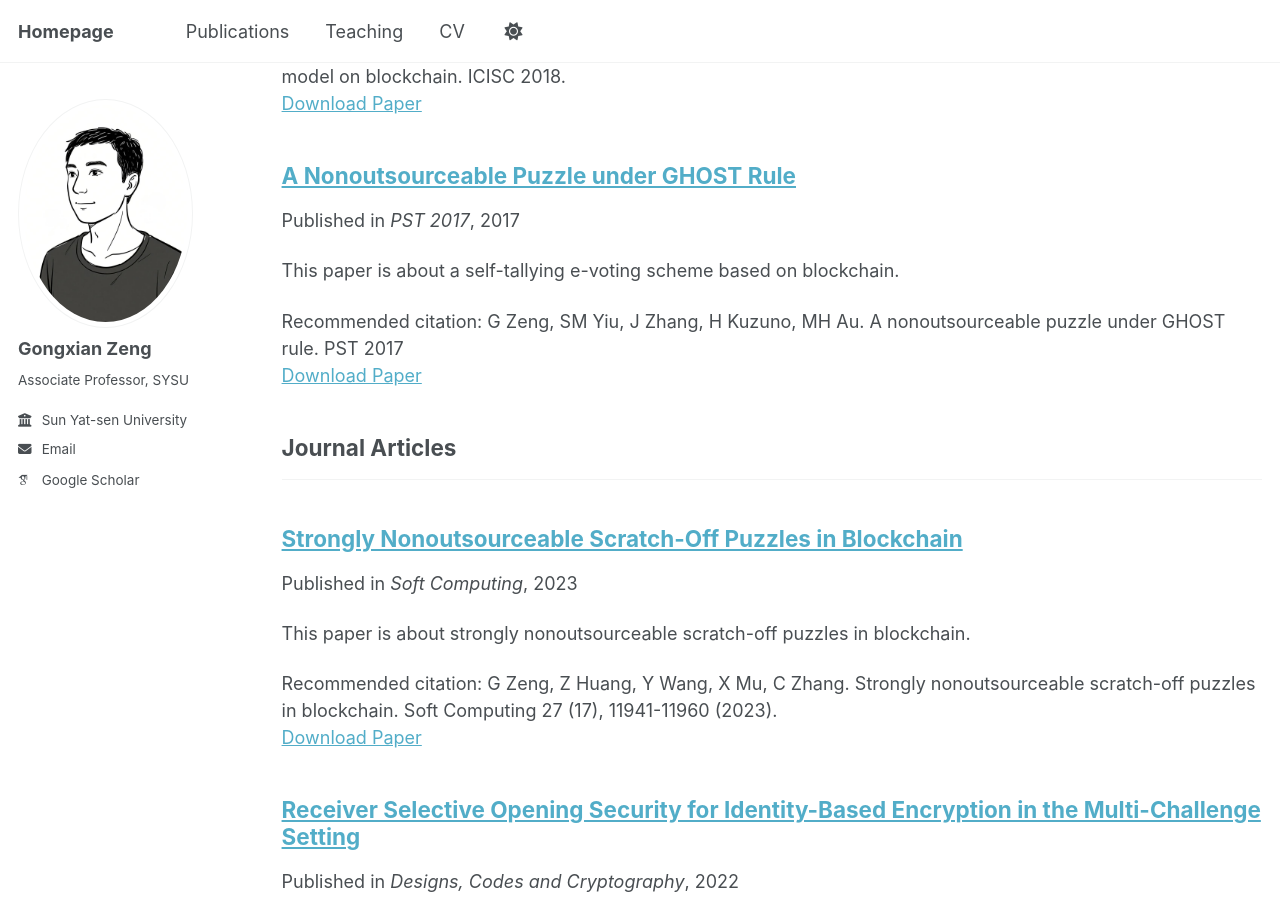
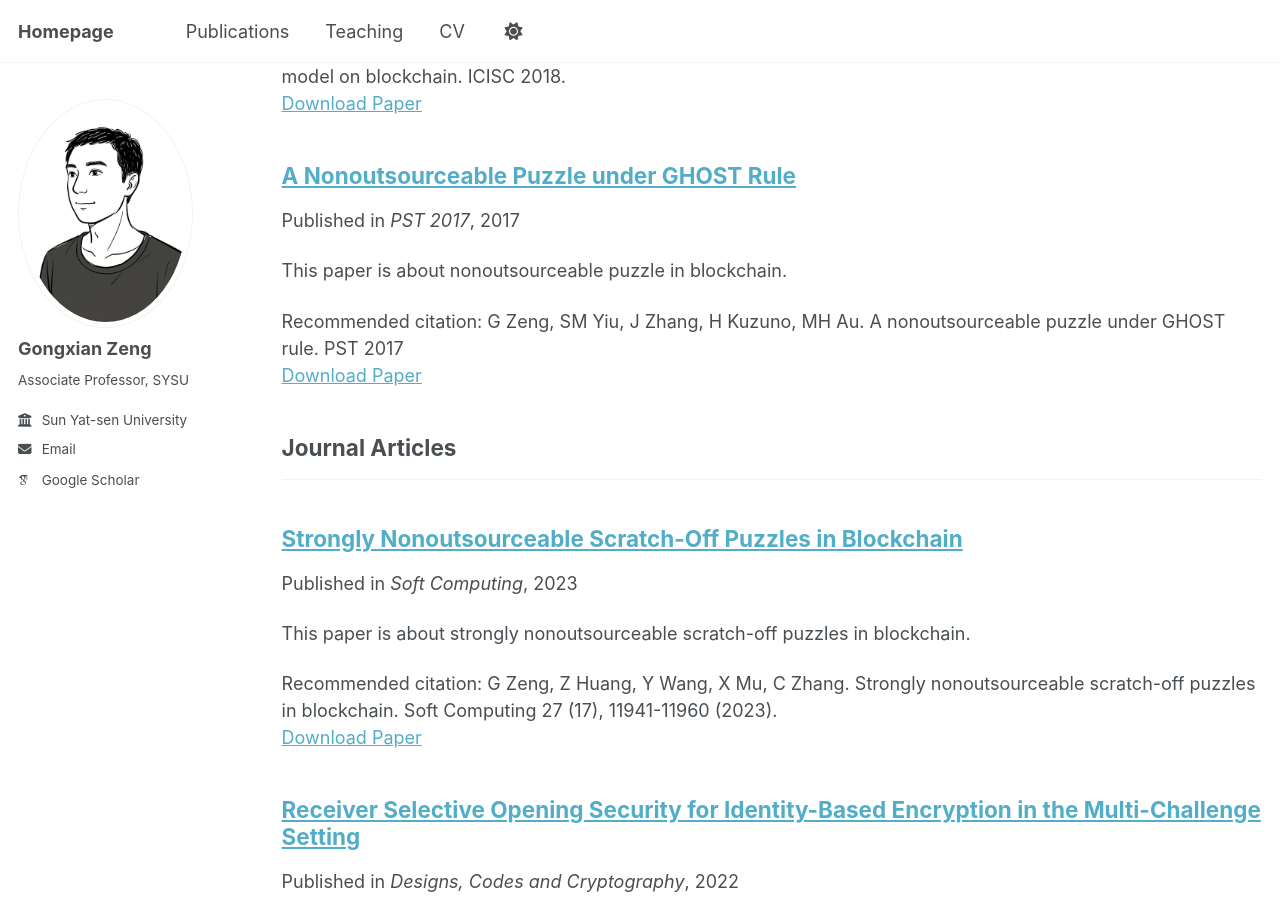
Before and after one commit to naxizgx/naxizgx.github.io, a Jekyll site: the page built from _pages/publications.html, in a window 1280 px wide and 900 px high, scrolled down 1800 px. Built offline with Jekyll 4.4.1, drawn with Linux system fonts in a browser that asks for light colours; some web fonts are replaced.

Commit message:
docs(publications): 更新论文摘要描述

```diff
--- a/_publications/2017-08-paper-puzzle.md
+++ b/_publications/2017-08-paper-puzzle.md
@@ -3,7 +3,7 @@ title: "A Nonoutsourceable Puzzle under GHOST Rule"
 collection: publications
 category: conferences
 permalink: /publication/2017-08-paper-puzzle
-excerpt: 'This paper is about a self-tallying e-voting scheme based on blockchain.'
+excerpt: 'This paper is about nonoutsourceable puzzle in blockchain.'
 
 date: 2017-08-27
 venue: 'PST 2017'
```
